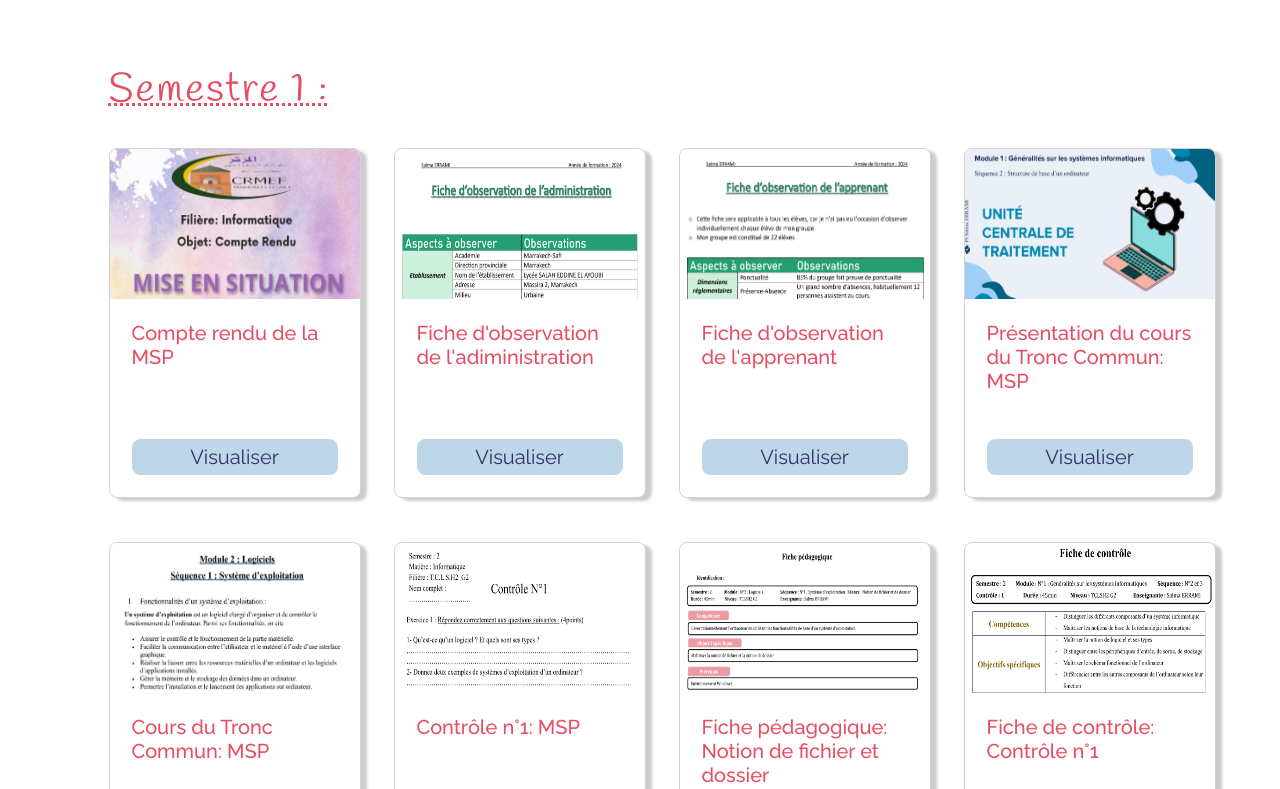
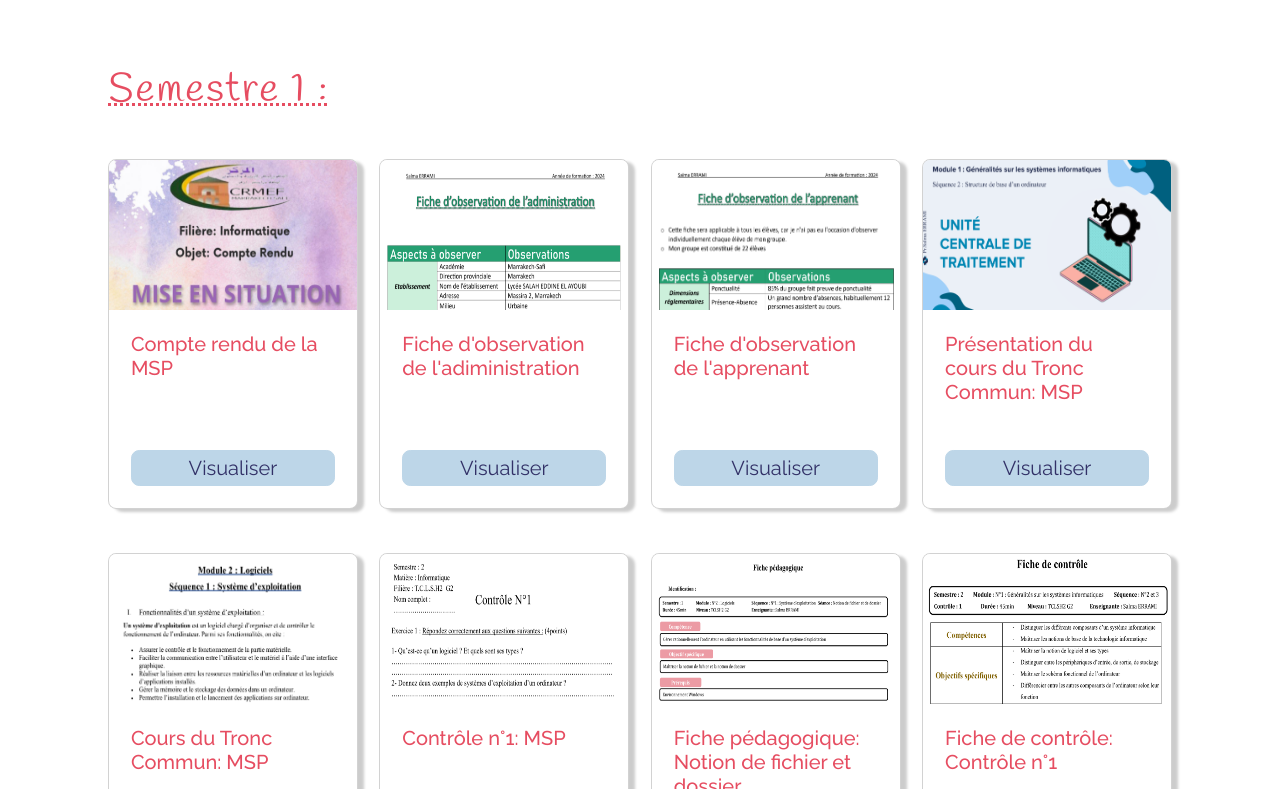
Before and after one commit to Salma-err/react-portfolio, a React (Vite) app: page /msp in a window 1280 px wide. Shown: the part 871-1660 px from the top of the page. Built offline with nearby package versions, Linux system fonts and the light colour scheme; a web font is replaced by a local one.

Commit message:
sec commit

```diff
--- a/src/components/Carte.tsx
+++ b/src/components/Carte.tsx
@@ -13,7 +13,6 @@ function Carte(props: {
   var id = props.id;
   var prof = props.prof;
   return (
-    <div className="col-3">
     <div className="card" id={id}>
       <img src={image} className="card-img-top" />
       <div className="card-body">
@@ -24,7 +23,6 @@ function Carte(props: {
         </Link>
       </div>
     </div>
-    </div>
   );
 }
 export default Carte;
--- a/src/components/Crmef.tsx
+++ b/src/components/Crmef.tsx
@@ -38,10 +38,10 @@ function Crmef() {
       <div className="container slides">
         <Slider images={images} />
       </div>
-      <div className="container">
+      <div className="container cartes">
         <h1>Formation :</h1>
         <h3>Semestre 1 :</h3>
-        <div className="row">
+        <div className="content">
           <Carte
             image={"recherche.svg"}
             titre={"Méthodologie de recherche-action"}
--- a/src/components/Module.tsx
+++ b/src/components/Module.tsx
@@ -37,9 +37,9 @@ function Module(props: {
         num2={num2}
       />
       <Devider id={"up"} />
-      <div className="container">
+      <div className="container cartes">
         <h1>Documents :</h1>
-        <div className="row">{affcards}</div>
+        <div className="content">{affcards}</div>
       </div>
       <Devider id={"down"} />
       <Footer />
--- a/src/components/Msp.tsx
+++ b/src/components/Msp.tsx
@@ -27,10 +27,10 @@ function Msp() {
         num2={2}
       />
       <Devider id={"up"} />
-      <div className="container">
+      <div className="container cartes">
         <h1>Formation :</h1>
         <h3>Semestre 1 :</h3>
-        <div className="row">
+        <div className="content">
           <Carte
             image={"msp1.png"}
             titre={"Compte rendu de la MSP"}
--- a/src/index.css
+++ b/src/index.css
@@ -151,13 +151,20 @@ span {
   height: 200px;
 }
 /*conteneur des cartes, contact*/
+.masthead.sectionP.crm .container .row {
+  display: flex;
+  flex-direction: row;
+  flex-wrap: wrap;
+  justify-content: space-evenly;
+  align-items: center;
+}
 .container .col-lg-6.contact {
   position: relative;
   display: flex;
   flex-direction: column;
   align-items: flex-start;
   justify-content: center;
-  height: 300px;
+  height: 400px;
 }
 .container h1 {
   color: var(--blue);
@@ -182,6 +189,7 @@ span {
 }
 .container h3 {
   margin-left: 1rem;
+  margin-bottom: 2rem;
   color: var(--red);
   letter-spacing: 2px;
   font-size: 40px;
@@ -205,19 +213,18 @@ span {
   margin-left: 6rem;
 }
 /*carte*/
+.container.cartes .content {
+  display: flex;
+  flex-direction: row;
+  justify-content: space-evenly;
+  flex-wrap: wrap;
+}
 .card {
-  width: 10rem;
   border: none;
   box-shadow: 6px 3px 3px rgba(0, 0, 0, 0.2);
-  margin: 1rem;
-  position: relative;
-  width: 100%;
-}
-.card#module {
+  width: 250px !important;
   height: 350px !important;
-}
-.card#docs {
-  height: 350px !important;
+  margin-bottom: 2rem;
 }
 .card .card-img-top {
   height: 150px;
@@ -260,7 +267,7 @@ footer {
   font-size: 20px;
 }
 .container.slides {
-  margin: 4rem;
+  margin-bottom: 4rem;
 }
 .sliderImg {
   height: 450px !important;
```
Lines whose indentation alone changed are shown as unchanged.
